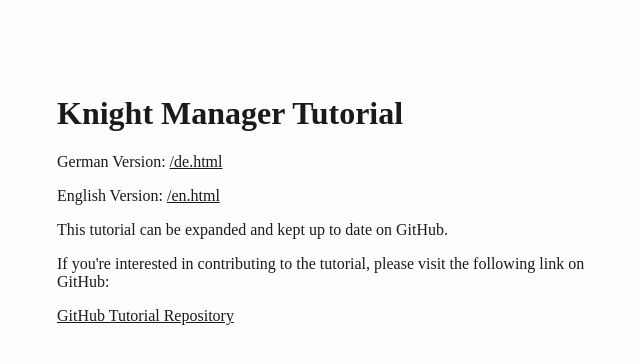
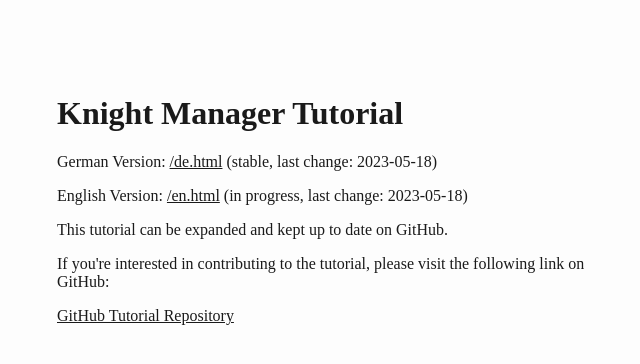
Before and after one commit to skroeg87/knightmanager-tutorial, a PHP site: page / in a window 1280 px wide. Shown: the top 364 px of the page, without its empty margins (295-935 px from the left). Run offline with PHP 8.4, Linux system fonts and the light colour scheme.

Commit message:
Update index.php
"status" und "last change" an Links zu /de und /en.

```diff
--- a/index.php
+++ b/index.php
@@ -11,8 +11,8 @@
 </head>
 <body>
   <h1>Knight Manager Tutorial</h1>
-  <p>German Version: <a href="/de.html">/de.html</a></p>
-  <p>English Version: <a href="/en.html">/en.html</a></p>
+  <p>German Version: <a href="/de.html">/de.html</a> (stable, last change: 2023-05-18)</p>
+  <p>English Version: <a href="/en.html">/en.html</a> (in progress, last change: 2023-05-18)</p>
   <p>This tutorial can be expanded and kept up to date on GitHub.</p>
   <p>If you're interested in contributing to the tutorial, please visit the following link on GitHub:</p>
   <a href="https://github.com/mlosde/knightmanager-tutorial">GitHub Tutorial Repository</a>
```
